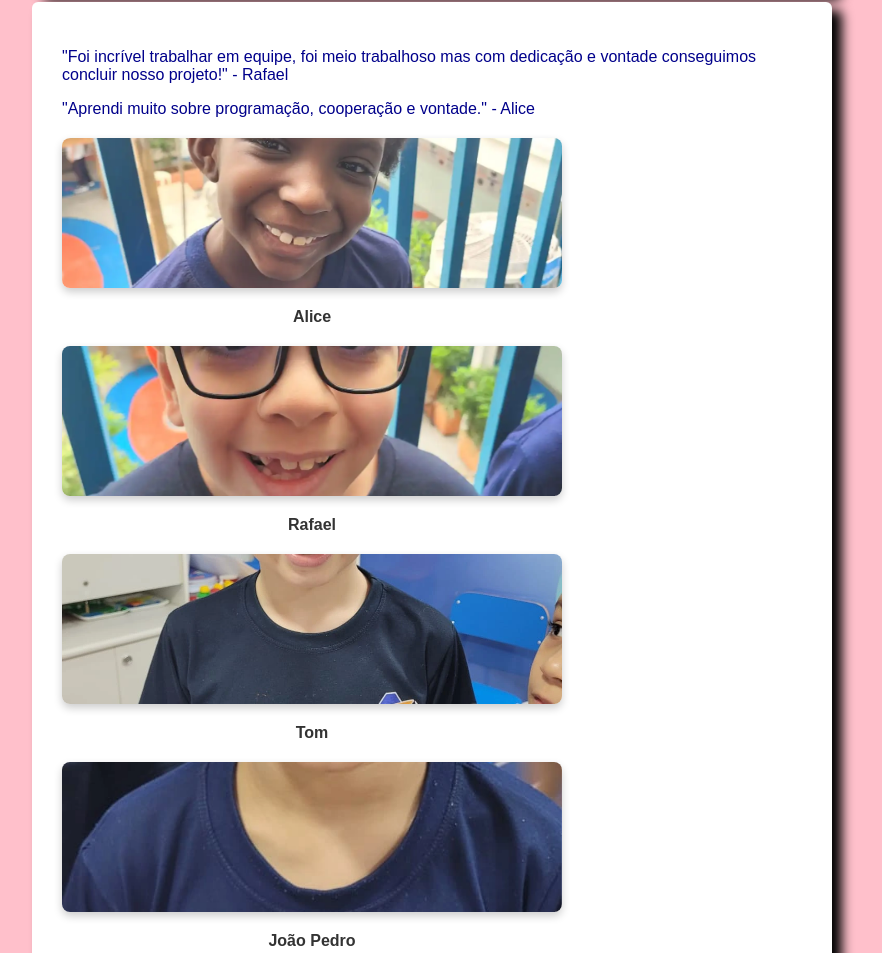
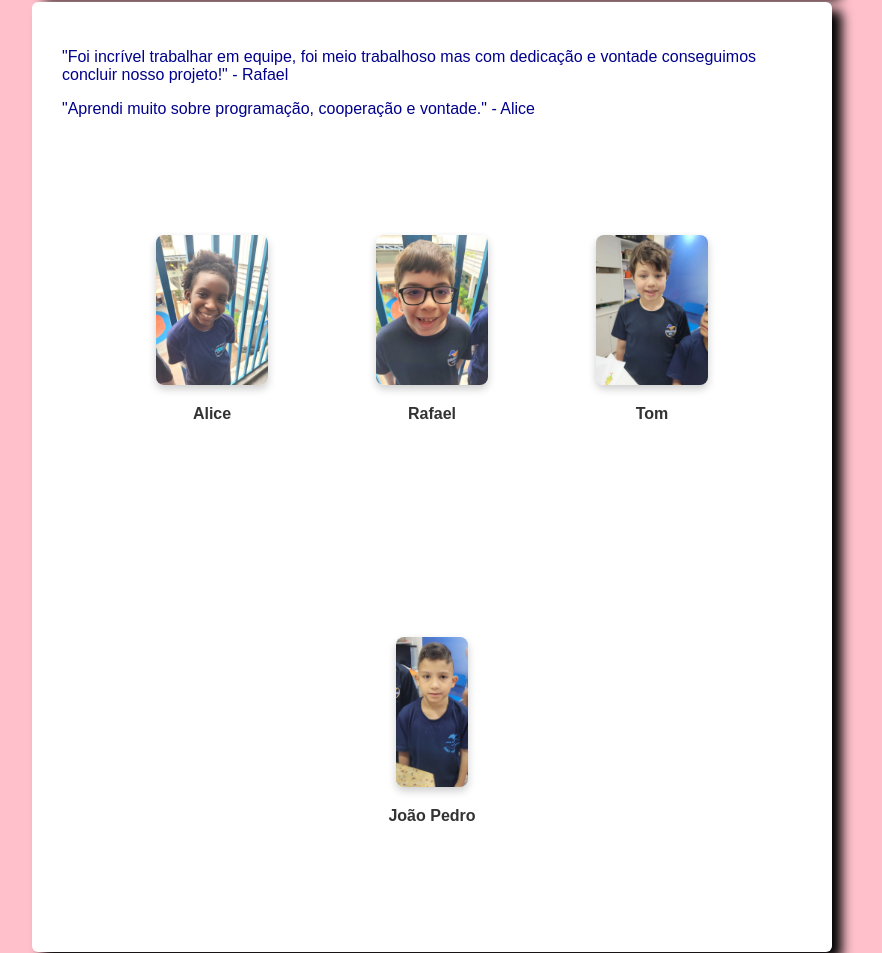
Before and after one commit to phzineasygame/html-FFL, a plain HTML site: page index.html in a window 1280 px wide. Shown: the part 1297-2250 px from the top of the page, without its empty margins (208-1090 px from the left). Drawn offline with Linux system fonts and the light colour scheme.

Commit message:
alteração

```diff
--- a/style.css
+++ b/style.css
@@ -140,12 +140,12 @@ body {
   margin-top: 20px;
   flex-wrap: wrap;
   justify-content: center;
-  width: 500px;
+  align-items: center;
+  height: 100%;
 
 }
 
 .fotos-depoimento img {
-  width: 500px;
   height: 150px;
   border-radius: 8px;
   object-fit: cover;
@@ -155,7 +155,7 @@ body {
 }
 
 .fotos-depoimento .imagem-depoimento-container {
-  text-align: center; /
+  text-align: center;
 }
 
 .fotos-depoimento .nome-imagem {
@@ -163,5 +163,5 @@ body {
   font-weight: bold;
   color: #333;
   font-size: 16px;
-  witdh: 200px;
+  width: 200px;
 }
```
